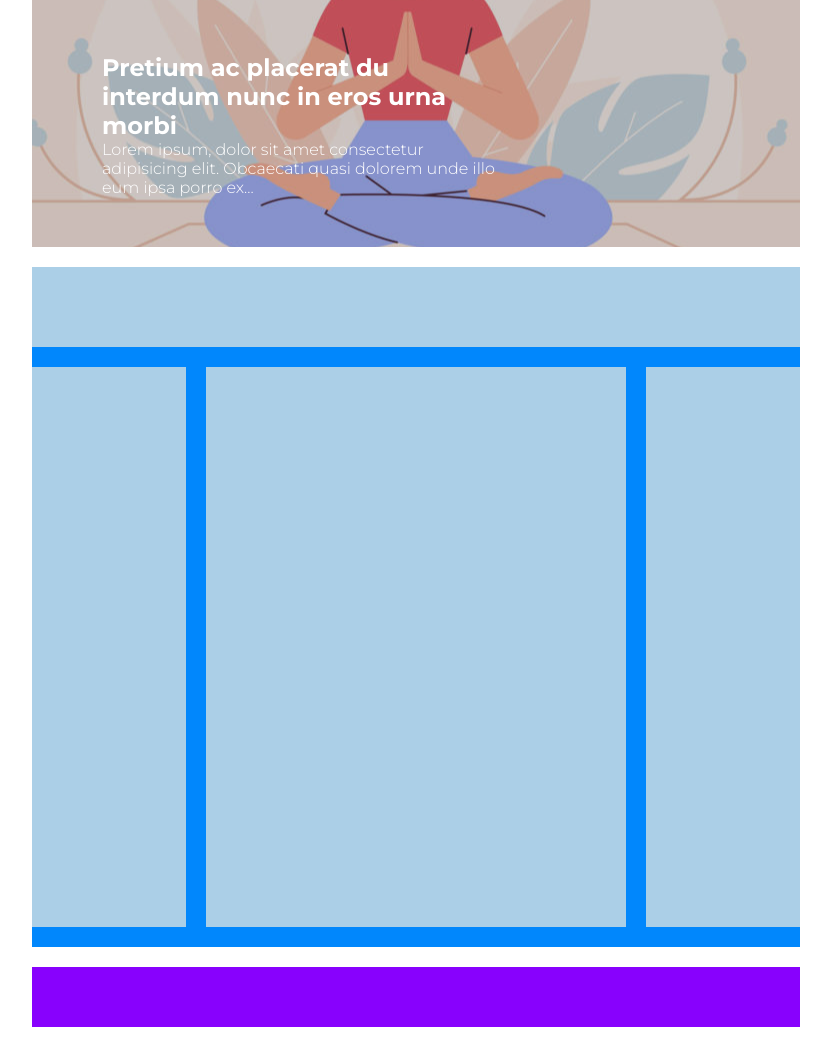
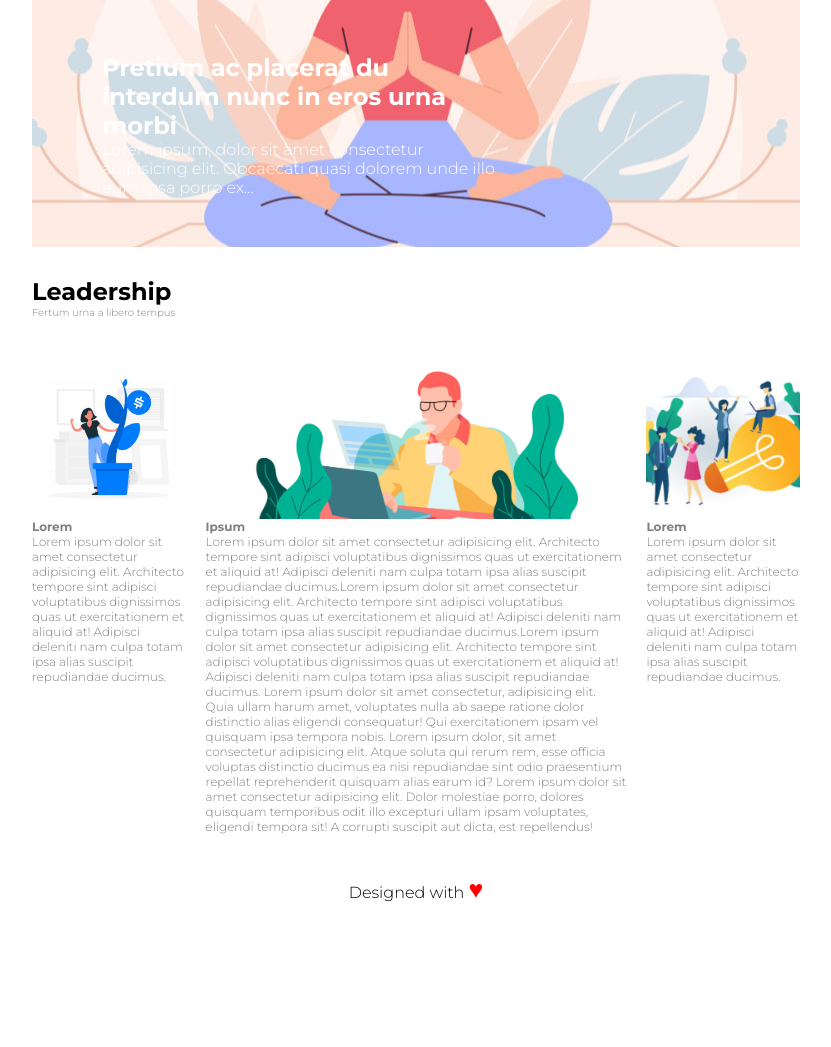
Before and after one commit to Ottavio42/htmlcss-wp, a plain HTML site: page index.html in a window 1280 px wide. Shown: the part 406-1453 px from the top of the page, without its empty margins (224-1055 px from the left). After the commit the page ends 1330 px from the top, so only its background shows below. Drawn offline with Linux system fonts and the light colour scheme.

Commit message:
Termine-footer-tranne-overlay

```diff
--- a/css/style.css
+++ b/css/style.css
@@ -45,21 +45,14 @@ nav{
     margin-bottom: 30px;
 }
 .box1{
+    position: relative;
     height: 450px;
     background-image: url(../img/banner.jpg);
     margin-bottom: 20px;
     background-position: center center;
-    position: relative;
     overflow: hidden;
 }
-.overlay {
-	background-color: rgba(0,0,0,0.2);
-	position: absolute;
-	top: 0;
-	left: 0;
-	right: 0;
-	bottom: 0;
-}
+
 .didascalia{
     width: 70%;
     padding: 50px 70px;
@@ -69,23 +62,20 @@ nav{
 #titolo-didasc,#testo-didasc{
     color: #ffffff;
 }
+    /* SECONDO BANNER */
 
-.box2{
-    background-color: #0187fc;
-    height: 600px;
+.barra-centrale{
+    margin: 30px 0;
 }
-.box2 > div{
-    background-color: #abcfe7;
-}
-.barra-centrale{
-    height: 80px;
-    background-color: #abcfe7;
-
+.sottotitolo {
+    color: grey;
+    font-size: 10px;
 }
 
 .col-sinistra,.col-centrale,.col-destra{
     float: left;
     height: calc(100% - 40px);
+
 }
 
 .col-sinistra, .col-destra{
@@ -97,9 +87,54 @@ nav{
     width: calc(60% - 40px);
 	margin: 20px 20px;
 }
+.img-sin,.img-cen,.img-des{
+    height: 150px;
+    background-position: center center;
+    background-size: cover;
+    border-radius: 10px;
+    position: relative;
+    overflow: hidden;
+}
+
+
+.img-sin{
+    background-image: url(../img/img-1.jpg);
+}
+.img-cen{
+    background-image: url(../img/banner-2.jpg);
+}
+.img-des{
+    background-image: url(../img/img-3.jpg);
+}
+.img-sin,.img-cen,.img-des{
+    height: 150px;
+}
+.img-sin{
+    background-image: url(../img/img-1.jpg);
+
+}
+h3,p{
+    color: grey;
+    font-size: 12px
+}
+
 /* footer */
 footer{
-    height: 60px;
-    background-color: #8801fd;
+   text-align: center;
     margin: 20px 0;
 }
+.cuore{
+    color: red;
+    font-size: 25px;
+}
+
+
+
+/* .overlay {
+	background-color: rgba(0,0,0,0.2);
+	position: absolute;
+	top: 0;
+	left: 0;
+	right: 0;
+	bottom: 0;
+} */
--- a/index.html
+++ b/index.html
@@ -16,7 +16,7 @@
         <!-- header -->
     <header>
         <div class="intestazione">
-            <img class="logo-img" src="img/Logo.png" alt="logo">
+            <img class="logo-img" src="img/logo.png" alt="logo">
         </div>
     </header>
     <!-- /header -->
@@ -32,25 +32,53 @@
                 <li><a href="#">CONTACT</a></li>
             </ul>
         </nav>
-        <section class="box1 ">
-            <div class="overlay"></div>
-            <div class="didascalia">
-                <h2 id="titolo-didasc">Pretium ac placerat du interdum nunc in eros urna morbi </h2>
-                <span id="testo-didasc">Lorem ipsum, dolor sit amet consectetur adipisicing elit. Obcaecati quasi dolorem unde illo eum ipsa porro ex...</span>
+        <section>
+            <div class="box1">
+                <div class="overlay"></div>
+                <div class="didascalia">
+                    <h2 id="titolo-didasc">Pretium ac placerat du interdum nunc in eros urna morbi </h2>
+                    <span id="testo-didasc">Lorem ipsum, dolor sit amet consectetur adipisicing elit. Obcaecati quasi dolorem unde illo eum ipsa porro ex...</span>
+                </div>
             </div>
+
         </section>
 
-        <div class="barra-centrale"></div>
+        <div class="barra-centrale">
+            <h2>Leadership</h2>
+            <div class="sottotitolo">Fertum urna a libero tempus</div>
+        </div>
 
         <section class="box2 clearfix">
-            <div class="col-sinistra"></div>
-            <div class="col-centrale"></div>
-            <div class="col-destra"></div>
+            <div class="col-sinistra">
+                <div class="img-sin"></div>
+                <div>
+                    <h3>Lorem</h3>
+                    <p>Lorem ipsum dolor sit amet consectetur adipisicing elit. Architecto tempore sint adipisci voluptatibus dignissimos quas ut exercitationem et aliquid at! Adipisci deleniti nam culpa totam ipsa alias suscipit repudiandae ducimus.</p>
+                </div>
+
+            </div>
+            <div class="col-centrale">
+                <div class="img-cen"></div>
+                <div>
+                    <h3>Ipsum</h3>
+                    <p>Lorem ipsum dolor sit amet consectetur adipisicing elit. Architecto tempore sint adipisci voluptatibus dignissimos quas ut exercitationem et aliquid at! Adipisci deleniti nam culpa totam ipsa alias suscipit repudiandae ducimus.Lorem ipsum dolor sit amet consectetur adipisicing elit. Architecto tempore sint adipisci voluptatibus dignissimos quas ut exercitationem et aliquid at! Adipisci deleniti nam culpa totam ipsa alias suscipit repudiandae ducimus.Lorem ipsum dolor sit amet consectetur adipisicing elit. Architecto tempore sint adipisci voluptatibus dignissimos quas ut exercitationem et aliquid at! Adipisci deleniti nam culpa totam ipsa alias suscipit repudiandae ducimus. Lorem ipsum dolor sit amet consectetur, adipisicing elit. Quia ullam harum amet, voluptates nulla ab saepe ratione dolor distinctio alias eligendi consequatur! Qui exercitationem ipsam vel quisquam ipsa tempora nobis. Lorem ipsum dolor, sit amet consectetur adipisicing elit. Atque soluta qui rerum rem, esse officia voluptas distinctio ducimus ea nisi repudiandae sint odio praesentium repellat reprehenderit quisquam alias earum id? Lorem ipsum dolor sit amet consectetur adipisicing elit. Dolor molestiae porro, dolores quisquam temporibus odit illo excepturi ullam ipsam voluptates, eligendi tempora sit! A corrupti suscipit aut dicta, est repellendus!</p>
+                </div>
+            </div>
+            <div class="col-destra">
+                <div class="img-des"></div>
+                <div>
+                    <h3>Lorem</h3>
+                    <p>Lorem ipsum dolor sit amet consectetur adipisicing elit. Architecto tempore sint adipisci voluptatibus dignissimos quas ut exercitationem et aliquid at! Adipisci deleniti nam culpa totam ipsa alias suscipit repudiandae ducimus.</p>
+                </div>
+                <!-- <div class="overlay"></div> -->
+            </div>
         </section>
     </main>
     <!-- /main -->
     <!-- footer -->
-    <footer></footer>
+    <footer>
+        Designed with <span class="cuore"> &hearts;</span>
+    </footer>
     <!-- /footer -->
     </div>
 
```
